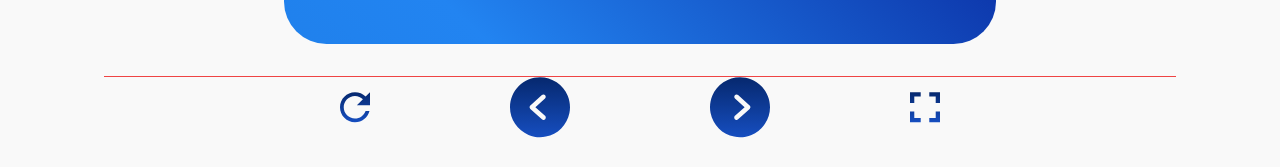
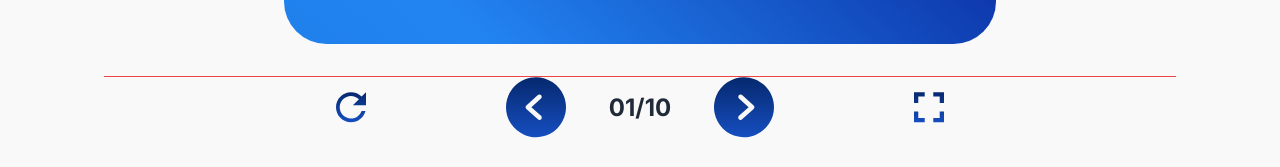
Before and after one commit to Op-Pautu/hyggex-intern, a Next.js app: page / in a window 1280 px wide. Shown: the part 773-940 px from the top of the page. Built offline with nearby package versions, Linux system fonts and the light colour scheme.

Commit message:
Finish CardButtons

```diff
--- a/components/CardButtons.jsx
+++ b/components/CardButtons.jsx
@@ -9,8 +9,13 @@ const CardButtons = () => {
     <div className="mt-[32px]  w-full mx-auto  border-t border-red-500">
       <div className="flex items-center justify-center gap-[140px]">
         <Rotate />
-        <Left />
-        <Right />
+        <div className="flex gap-[43px] items-center justify-center">
+          <Left />
+          <p className="text-[24px] font-bold tracking-normal text-[#202B37] leading-trim font-inter">
+            01/10
+          </p>
+          <Right />
+        </div>
         <Window />
       </div>
     </div>
```
